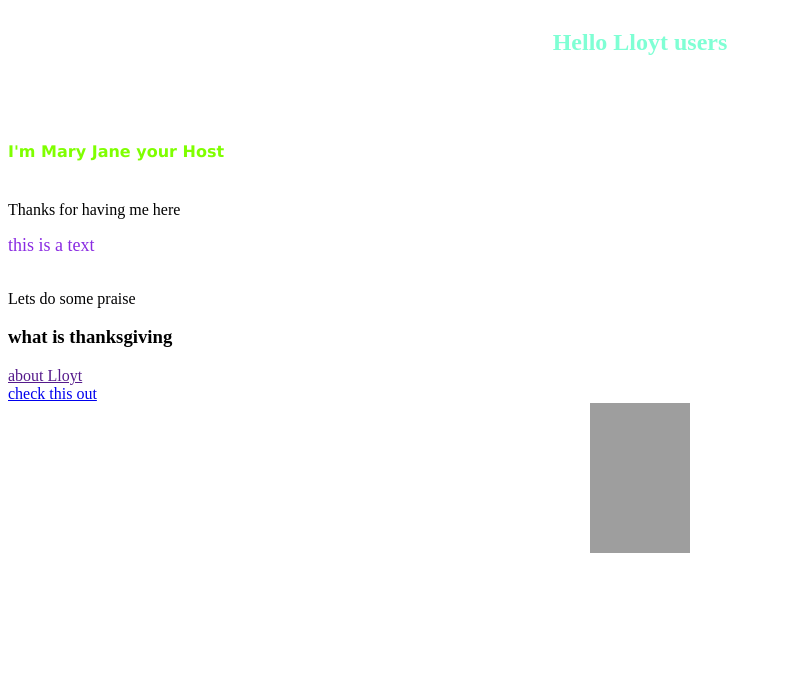
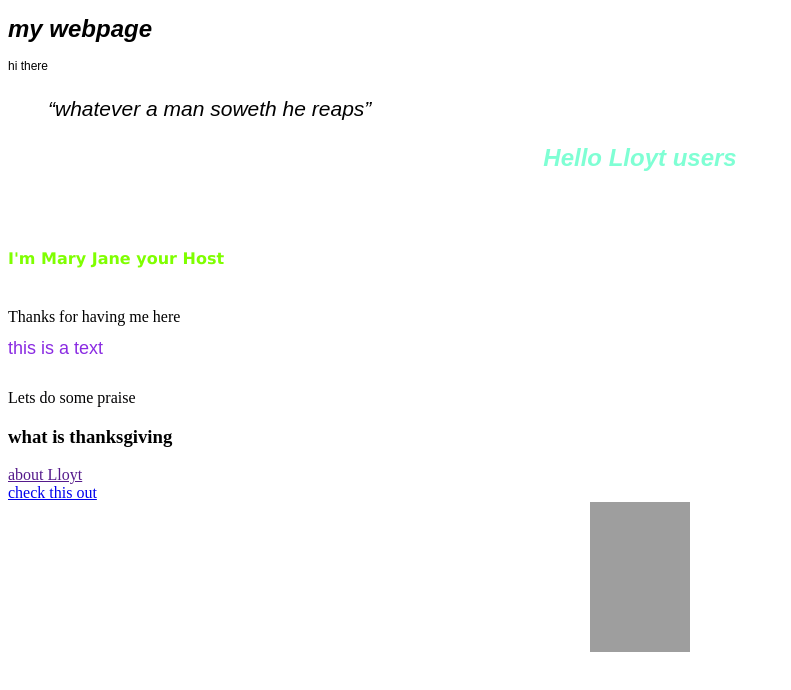
Before and after one commit to maryjane-create/pythonProgramming, a plain HTML site: page MyProjects/Hello_WebPage.html in a window 1280 px wide. Shown: the whole page, without its empty margins (0-791 px from the left). Drawn offline with Linux system fonts and the light colour scheme; grey boxes are pictures that could not be loaded.

Commit message:
added files

```diff
--- a/MyProjects/Hello_WebPage.html
+++ b/MyProjects/Hello_WebPage.html
@@ -1,6 +1,11 @@
 <!DOCTYPE html>
 <html>
 <body>
+<h1>my webpage</h1>
+<p>hi there</p>
+<blockquote><q>whatever a man soweth he reaps</q></blockquote>
+
+<link href="style_sheet.css" rel="stylesheet" type="text/css">
 <center><h1> <font color="#7fffd4" size="5">Hello Lloyt users</font></h1></center><br><br>
 <h2><font color="#7fff00" size="3" face="verdana">I'm Mary Jane your Host</font></h2><br>
 Thanks for having me here
--- /dev/null
+++ b/MyProjects/style_sheet.css
@@ -0,0 +1,26 @@
+
+h1{
+    font-family: Arial, 'Helvetica Neue', Helvetica, sans-serif;
+    font-size: 24px;
+    font-style: oblique;
+    font-variant: normal;
+    font-weight: 700;
+    line-height: 26.399px;
+}
+
+p{
+    font-family: Arial, 'Helvetica Neue', Helvetica, sans-serif;
+    font-size: 12px;
+    font-style: normal;
+    font-variant: normal;
+    font-weight: 20;
+}
+
+blockquote{
+    font-family: Arial, 'Helvetica Neue', Helvetica, sans-serif;
+    font-size: 21px;
+    font-style: italic;
+    font-variant: normal;
+    font-weight: 300;
+    line-height: 30px;
+}
```
Also changed, not shown: MyProjects/AudioFile.html (+22 -2 lines), MyProjects/style_sheet.html (added, +29 -0 lines), MyProjects/text_sheet.html (added, +14 -0 lines), MyProjects/webpage.html (added, +10 -0 lines).
